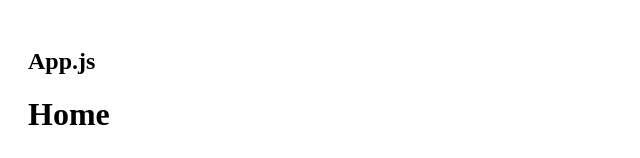
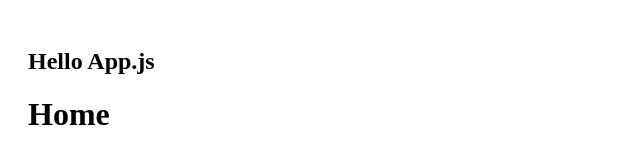
Before and after one commit to 5hyun/emotion-diary, a React (Create React App) app: page / in a window 1280 px wide. Shown: the top 158 px of the page, without its empty margins (0-640 px from the left). Built offline with nearby package versions, Linux system fonts and the light colour scheme.

Commit message:
hello 추가

```diff
--- a/src/App.js
+++ b/src/App.js
@@ -12,7 +12,7 @@ function App() {
   return (
     <BrowserRouter>
       <div className="App">
-        <h2>App.js</h2>
+        <h2>Hello App.js</h2>
         <Routes>
           <Route path="/" element={<Home />} />
           <Route path="/new" element={<New />} />
```
